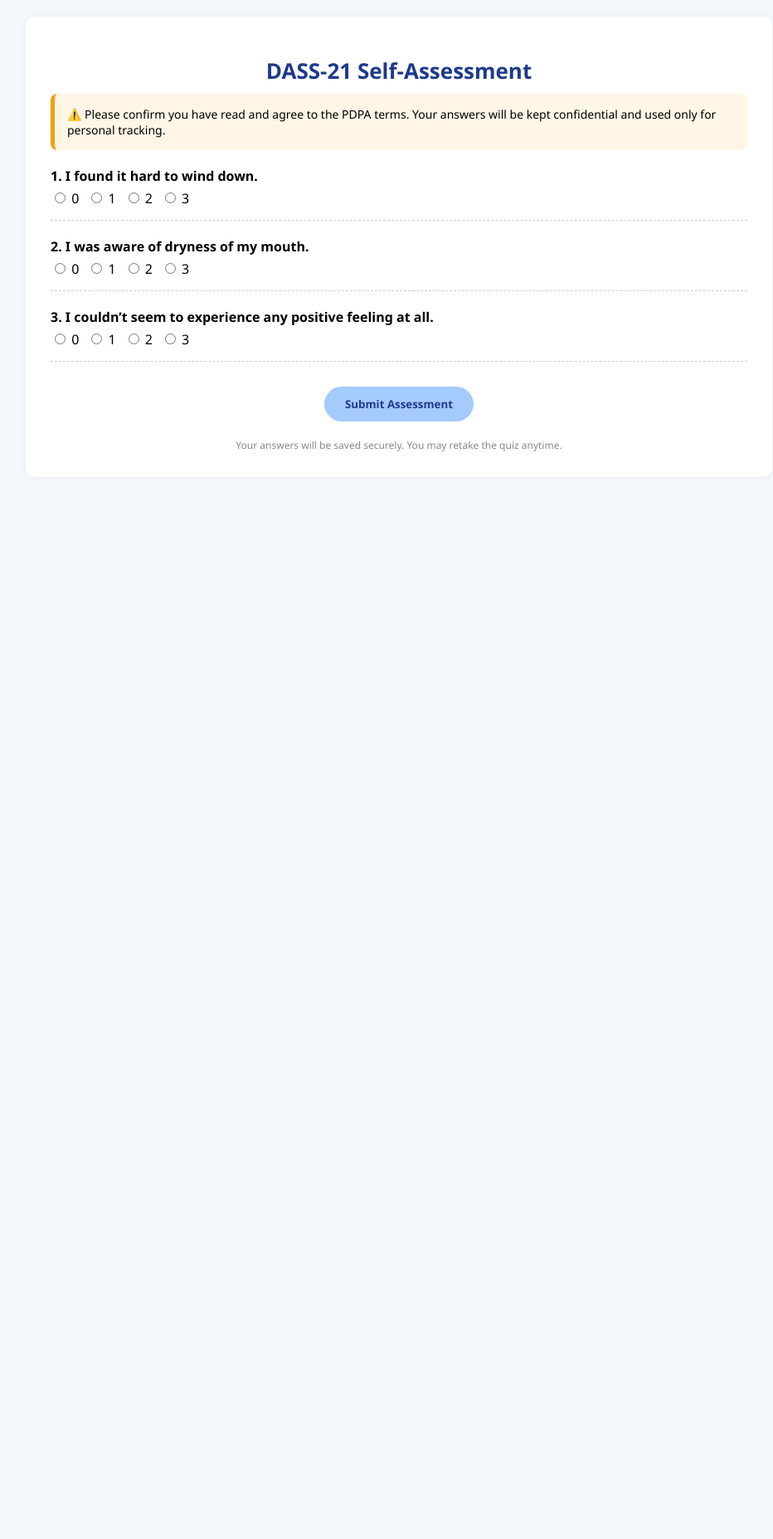
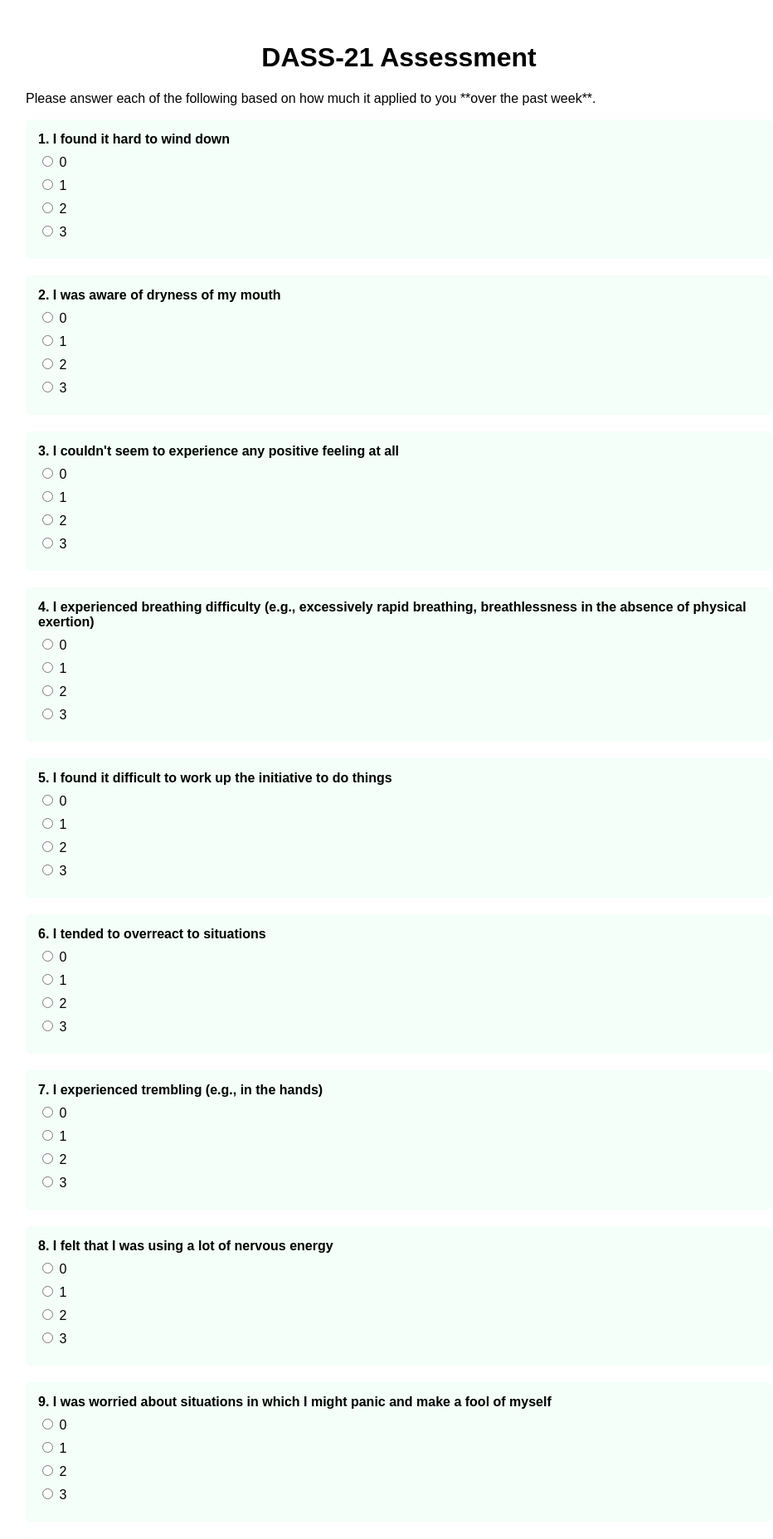
Before and after one commit to mathababhassan/Web-Dev-Project, a PHP site: page /WebDevProject/assessment.html in a window 1280 px wide. Shown: the top 1855 px of the page at 83% size, without its empty margins (159-1091 px from the left). Before the commit the page ends 544 px from the top, so only its background shows below. Run offline with PHP 8.4, Linux system fonts and the light colour scheme; a stand-in replaces the project's code that opens the database connection.

Commit message:
new file:   .DS_Store new file:   assessement.sql modified:   assessment.html (please change structure just added the questions) modified:   authentication.php (using user_id) new file:   connect.php modified:   login.php new file:   results.php new file:   submit_assessment.php

```diff
--- a/assessment.html
+++ b/assessment.html
@@ -5,135 +5,259 @@
   <meta name="viewport" content="width=device-width, initial-scale=1.0"/>
   <title>DASS-21 Assessment | Mindly</title>
   <style>
-    * {
-      box-sizing: border-box;
-      font-family: 'Segoe UI', Tahoma, Geneva, Verdana, sans-serif;
-    }
-
     body {
-      background-color: #f4f8fc;
-      margin: 0;
-      padding: 20px;
-    }
-
-    .container {
+      font-family: Arial, sans-serif;
+      padding: 30px;
       max-width: 900px;
       margin: auto;
       background: #fff;
-      padding: 30px;
-      border-radius: 12px;
-      box-shadow: 0 0 10px rgba(0,0,0,0.05);
     }
-
     h1 {
       text-align: center;
-      font-size: 26px;
-      margin-bottom: 10px;
-      color: #1e3a8a;
     }
-
-    .consent {
-      background-color: #fff6e6;
-      border-left: 5px solid #f59e0b;
-      padding: 15px;
-      border-radius: 8px;
-      margin-bottom: 20px;
-      font-size: 14px;
-    }
-
     .question {
       margin-bottom: 20px;
-      border-bottom: 1px dashed #ccc;
-      padding-bottom: 10px;
+      padding: 15px;
+      background: #F3FFF8;
+      border-radius: 6px;
     }
-
-    .question label {
+    label {
+      display: block;
       font-weight: bold;
-      display: block;
-      margin-bottom: 5px;
+      margin-bottom: 8px;
     }
-
-    .scale-options {
-      display: flex;
-      gap: 10px;
+    .options label {
+      font-weight: normal;
+      margin-right: 15px;
     }
-
-    .scale-options label {
-      font-weight: normal;
+    .submit-btn {
+      text-align: center;
+      margin-top: 40px;
     }
-
-    .submit-btn {
-      display: block;
-      margin: 30px auto 0;
-      padding: 12px 25px;
-      background-color: #a4cafe;
+    button {
+      padding: 10px 20px;
+      font-size: 18px;
+      background: #0F766E;
+      color: white;
       border: none;
-      border-radius: 25px;
-      color: #1e3a8a;
-      font-weight: bold;
+      border-radius: 5px;
       cursor: pointer;
     }
-
-    .submit-btn:hover {
-      background-color: #82b0f4;
-    }
-
-    .note {
-      font-size: 12px;
-      color: #888;
-      text-align: center;
-      margin-top: 20px;
+    button:hover {
+      background: #14B8A6;
     }
   </style>
 </head>
 <body>
-  <div class="container">
-    <h1>DASS-21 Self-Assessment</h1>
 
-    <div class="consent">
-      ⚠️ Please confirm you have read and agree to the PDPA terms. Your answers will be kept confidential and used only for personal tracking.
-    </div>
+<h1>DASS-21 Assessment</h1>
+<p>Please answer each of the following based on how much it applied to you **over the past week**.</p>
 
-    <!-- Sample Questions (Repeat or generate all 21 in PHP later) -->
-    <form>
-      <div class="question">
-        <label for="q1">1. I found it hard to wind down.</label>
-        <div class="scale-options">
-          <label><input type="radio" name="q1" value="0" required> 0</label>
-          <label><input type="radio" name="q1" value="1"> 1</label>
-          <label><input type="radio" name="q1" value="2"> 2</label>
-          <label><input type="radio" name="q1" value="3"> 3</label>
+<form method="post" action="submit_assessment.php">
+
+  <!-- Official 21 Questions -->
+  <!-- Each with name="responses[]" to pass as array -->
+
+  <div class="question"><label>1. I found it hard to wind down</label>
+    <div class="options">
+      <label><input type="radio" name="responses[0]" value="0" required> 0</label>
+      <label><input type="radio" name="responses[0]" value="1"> 1</label>
+      <label><input type="radio" name="responses[0]" value="2"> 2</label>
+      <label><input type="radio" name="responses[0]" value="3"> 3</label>
     </div>
   </div>
 
-      <div class="question">
-        <label for="q2">2. I was aware of dryness of my mouth.</label>
-        <div class="scale-options">
-          <label><input type="radio" name="q2" value="0" required> 0</label>
-          <label><input type="radio" name="q2" value="1"> 1</label>
-          <label><input type="radio" name="q2" value="2"> 2</label>
-          <label><input type="radio" name="q2" value="3"> 3</label>
+  <div class="question"><label>2. I was aware of dryness of my mouth</label>
+    <div class="options">
+      <label><input type="radio" name="responses[1]" value="0" required> 0</label>
+      <label><input type="radio" name="responses[1]" value="1"> 1</label>
+      <label><input type="radio" name="responses[1]" value="2"> 2</label>
+      <label><input type="radio" name="responses[1]" value="3"> 3</label>
     </div>
   </div>
 
-      <div class="question">
-        <label for="q3">3. I couldn’t seem to experience any positive feeling at all.</label>
-        <div class="scale-options">
-          <label><input type="radio" name="q3" value="0" required> 0</label>
-          <label><input type="radio" name="q3" value="1"> 1</label>
-          <label><input type="radio" name="q3" value="2"> 2</label>
-          <label><input type="radio" name="q3" value="3"> 3</label>
+  <div class="question"><label>3. I couldn't seem to experience any positive feeling at all</label>
+    <div class="options">
+      <label><input type="radio" name="responses[2]" value="0" required> 0</label>
+      <label><input type="radio" name="responses[2]" value="1"> 1</label>
+      <label><input type="radio" name="responses[2]" value="2"> 2</label>
+      <label><input type="radio" name="responses[2]" value="3"> 3</label>
     </div>
   </div>
 
-      <!-- Repeat until q21 -->
+  <div class="question"><label>4. I experienced breathing difficulty (e.g., excessively rapid breathing, breathlessness in the absence of physical exertion)</label>
+    <div class="options">
+      <label><input type="radio" name="responses[3]" value="0" required> 0</label>
+      <label><input type="radio" name="responses[3]" value="1"> 1</label>
+      <label><input type="radio" name="responses[3]" value="2"> 2</label>
+      <label><input type="radio" name="responses[3]" value="3"> 3</label>
+    </div>
+  </div>
 
-      <button class="submit-btn" type="submit">Submit Assessment</button>
-    </form>
+  <div class="question"><label>5. I found it difficult to work up the initiative to do things</label>
+    <div class="options">
+      <label><input type="radio" name="responses[4]" value="0" required> 0</label>
+      <label><input type="radio" name="responses[4]" value="1"> 1</label>
+      <label><input type="radio" name="responses[4]" value="2"> 2</label>
+      <label><input type="radio" name="responses[4]" value="3"> 3</label>
+    </div>
+  </div>
+
+  <div class="question"><label>6. I tended to overreact to situations</label>
+    <div class="options">
+      <label><input type="radio" name="responses[5]" value="0" required> 0</label>
+      <label><input type="radio" name="responses[5]" value="1"> 1</label>
+      <label><input type="radio" name="responses[5]" value="2"> 2</label>
+      <label><input type="radio" name="responses[5]" value="3"> 3</label>
+    </div>
+  </div>
+
+  <div class="question"><label>7. I experienced trembling (e.g., in the hands)</label>
+    <div class="options">
+      <label><input type="radio" name="responses[6]" value="0" required> 0</label>
+      <label><input type="radio" name="responses[6]" value="1"> 1</label>
+      <label><input type="radio" name="responses[6]" value="2"> 2</label>
+      <label><input type="radio" name="responses[6]" value="3"> 3</label>
+    </div>
+  </div>
+
+  <div class="question"><label>8. I felt that I was using a lot of nervous energy</label>
+    <div class="options">
+      <label><input type="radio" name="responses[7]" value="0" required> 0</label>
+      <label><input type="radio" name="responses[7]" value="1"> 1</label>
+      <label><input type="radio" name="responses[7]" value="2"> 2</label>
+      <label><input type="radio" name="responses[7]" value="3"> 3</label>
+    </div>
+  </div>
+
+  <div class="question"><label>9. I was worried about situations in which I might panic and make a fool of myself</label>
+    <div class="options">
+      <label><input type="radio" name="responses[8]" value="0" required> 0</label>
+      <label><input type="radio" name="responses[8]" value="1"> 1</label>
+      <label><input type="radio" name="responses[8]" value="2"> 2</label>
+      <label><input type="radio" name="responses[8]" value="3"> 3</label>
+    </div>
+  </div>
+
+  <!-- Continue questions 10–21 using same structure -->
+  <!-- I've truncated to save space, but I can provide all if you'd like -->
+  <div class="question"><label>10. I felt that I had nothing to look forward to</label>
+    <div class="options">
+      <label><input type="radio" name="responses[9]" value="0" required> 0</label>
+      <label><input type="radio" name="responses[9]" value="1"> 1</label>
+      <label><input type="radio" name="responses[9]" value="2"> 2</label>
+      <label><input type="radio" name="responses[9]" value="3"> 3</label>
+    </div>
+  </div>
+
+  <div class="question"><label>11. I found myself getting agitated</label>
+    <div class="options">
+      <label><input type="radio" name="responses[10]" value="0" required> 0</label>
+      <label><input type="radio" name="responses[10]" value="1"> 1</label>
+      <label><input type="radio" name="responses[10]" value="2"> 2</label>
+      <label><input type="radio" name="responses[10]" value="3"> 3</label>
+    </div>
+  </div>
+
+  <div class="question"><label>12. I found it difficult to relax</label>
+    <div class="options">
+      <label><input type="radio" name="responses[11]" value="0" required> 0</label>
+      <label><input type="radio" name="responses[11]" value="1"> 1</label>
+      <label><input type="radio" name="responses[11]" value="2"> 2</label>
+      <label><input type="radio" name="responses[11]" value="3"> 3</label>
+    </div>
+  </div>
+
+  <div class="question"><label>13. I felt downhearted and blue</label>
+    <div class="options">
+      <label><input type="radio" name="responses[12]" value="0" required> 0</label>
+      <label><input type="radio" name="responses[12]" value="1"> 1</label>
+      <label><input type="radio" name="responses[12]" value="2"> 2</label>
+      <label><input type="radio" name="responses[12]" value="3"> 3</label>
+    </div>
+  </div>
+
+  <div class="question"><label>14. I was intolerant of anything that kept me from getting on with what I was doing</label>
+    <div class="options">
+      <label><input type="radio" name="responses[13]" value="0" required> 0</label>
+      <label><input type="radio" name="responses[13]" value="1"> 1</label>
+      <label><input type="radio" name="responses[13]" value="2"> 2</label>
+      <label><input type="radio" name="responses[13]" value="3"> 3</label>
+    </div>
+  </div>
+
+  <div class="question"><label>15. I felt I was close to panic</label>
+    <div class="options">
+      <label><input type="radio" name="responses[14]" value="0" required> 0</label>
+      <label><input type="radio" name="responses[14]" value="1"> 1</label>
+      <label><input type="radio" name="responses[14]" value="2"> 2</label>
+      <label><input type="radio" name="responses[14]" value="3"> 3</label>
+    </div>
+  </div>
+
+  <div class="question"><label>16. I was unable to become enthusiastic about anything</label>
+    <div class="options">
+      <label><input type="radio" name="responses[15]" value="0" required> 0</label>
+      <label><input type="radio" name="responses[15]" value="1"> 1</label>
+      <label><input type="radio" name="responses[15]" value="2"> 2</label>
+      <label><input type="radio" name="responses[15]" value="3"> 3</label>
+    </div>
+  </div>
+
+  <div class="question"><label>17. I felt I wasn't worth much as a person</label>
+    <div class="options">
+      <label><input type="radio" name="responses[16]" value="0" required> 0</label>
+      <label><input type="radio" name="responses[16]" value="1"> 1</label>
+      <label><input type="radio" name="responses[16]" value="2"> 2</label>
+      <label><input type="radio" name="responses[16]" value="3"> 3</label>
+    </div>
+  </div>
+
+  <div class="question"><label>18. I felt that I was rather touchy</label>
+    <div class="options">
+      <label><input type="radio" name="responses[17]" value="0" required> 0</label>
+      <label><input type="radio" name="responses[17]" value="1"> 1</label>
+      <label><input type="radio" name="responses[17]" value="2"> 2</label>
+      <label><input type="radio" name="responses[17]" value="3"> 3</label>
+    </div>
+  </div>
+
+  <div class="question"><label>19. I was aware of the action of my heart in the absence of physical exertion (e.g., sense of heart rate increase, heart missing a beat)</label>
+    <div class="options">
+      <label><input type="radio" name="responses[18]" value="0" required> 0</label>
+      <label><input type="radio" name="responses[18]" value="1"> 1</label>
+      <label><input type="radio" name="responses[18]" value="2"> 2</label>
+      <label><input type="radio" name="responses[18]" value="3"> 3</label>
+    </div>
+  </div>
+
+  <div class="question"><label>20. I felt scared without any good reason</label>
+    <div class="options">
+      <label><input type="radio" name="responses[19]" value="0" required> 0</label>
+      <label><input type="radio" name="responses[19]" value="1"> 1</label>
+      <label><input type="radio" name="responses[19]" value="2"> 2</label>
+      <label><input type="radio" name="responses[19]" value="3"> 3</label>
+    </div>
+  </div>
+
+  <!-- Question 21 -->
+  <div class="question"><label>21. I felt that life was meaningless</label>
+    <div class="options">
+      <label><input type="radio" name="responses[20]" value="0" required> 0</label>
+      <label><input type="radio" name="responses[20]" value="1"> 1</label>
+      <label><input type="radio" name="responses[20]" value="2"> 2</label>
+      <label><input type="radio" name="responses[20]" value="3"> 3</label>
+    </div>
+  </div>
+
+  <div class="submit-btn">
+    <button type="submit">Submit Assessment</button>
+  </div>
 
   <div class="note">
       Your answers will be saved securely. You may retake the quiz anytime.
   </div>
-  </div>
+
+</form>
 </body>
 </html>
--- a/authentication.php
+++ b/authentication.php
@@ -1,6 +1,7 @@
 <?php
 session_start();
-if (!isset($_SESSION['email'])) {
-    header("Location: login.html"); // Redirect if not logged in
+if (! isset($_SESSION['user_id'])) {
+  header("Location: login.html");
+  exit();
 }
 ?>
--- a/login.php
+++ b/login.php
@@ -19,6 +19,7 @@ if ($_SERVER["REQUEST_METHOD"] === "POST"){
 
         // Verify password
         if (password_verify($password, $user['password_hash'])) {
+            $_SESSION['user_id'] = $user['id'];
             $_SESSION['email'] = $user['email'];
             $_SESSION['name'] = $user['name'];
             header("Location: dashboard.html");
```
Also changed, not shown: assessement.sql (added, +9 -0 lines), connect.php (added, +14 -0 lines), results.php (added, +133 -0 lines), submit_assessment.php (added, +56 -0 lines), 1 other file. Lines whose indentation alone changed are shown as unchanged.
